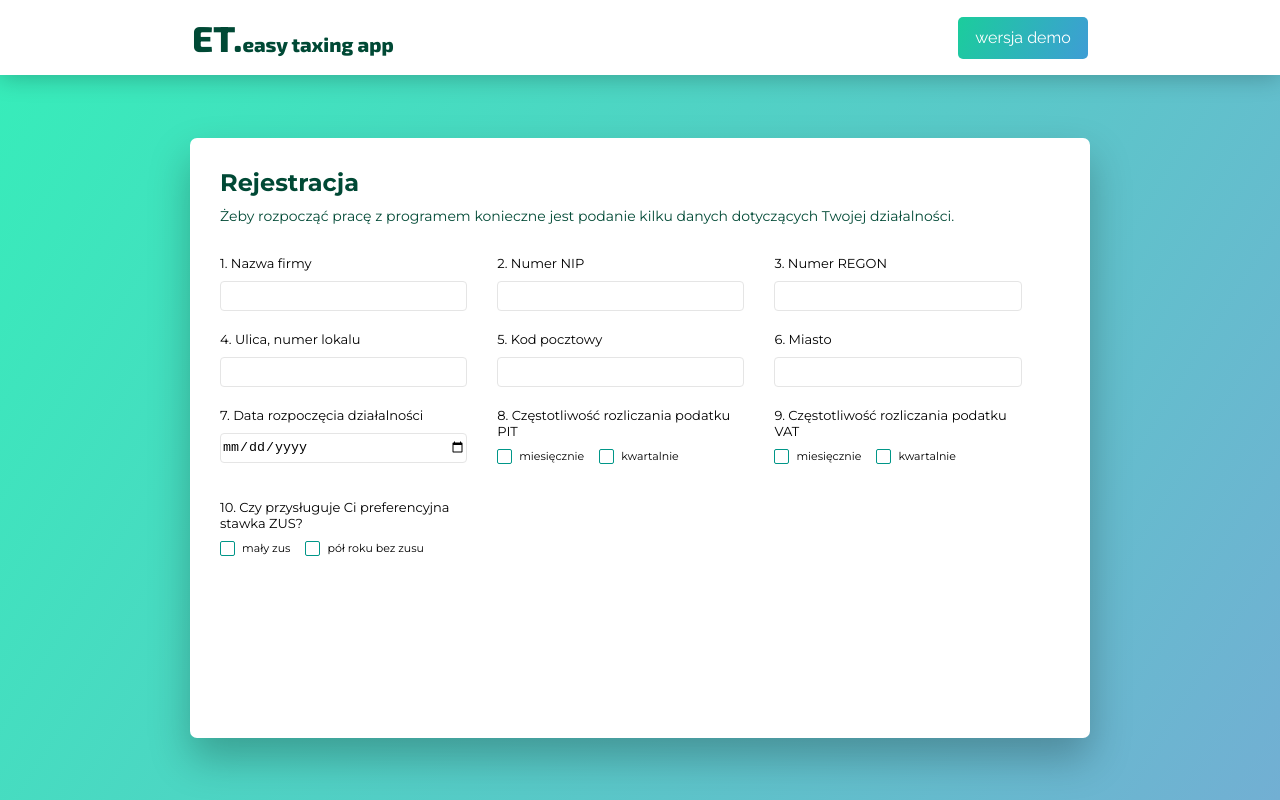
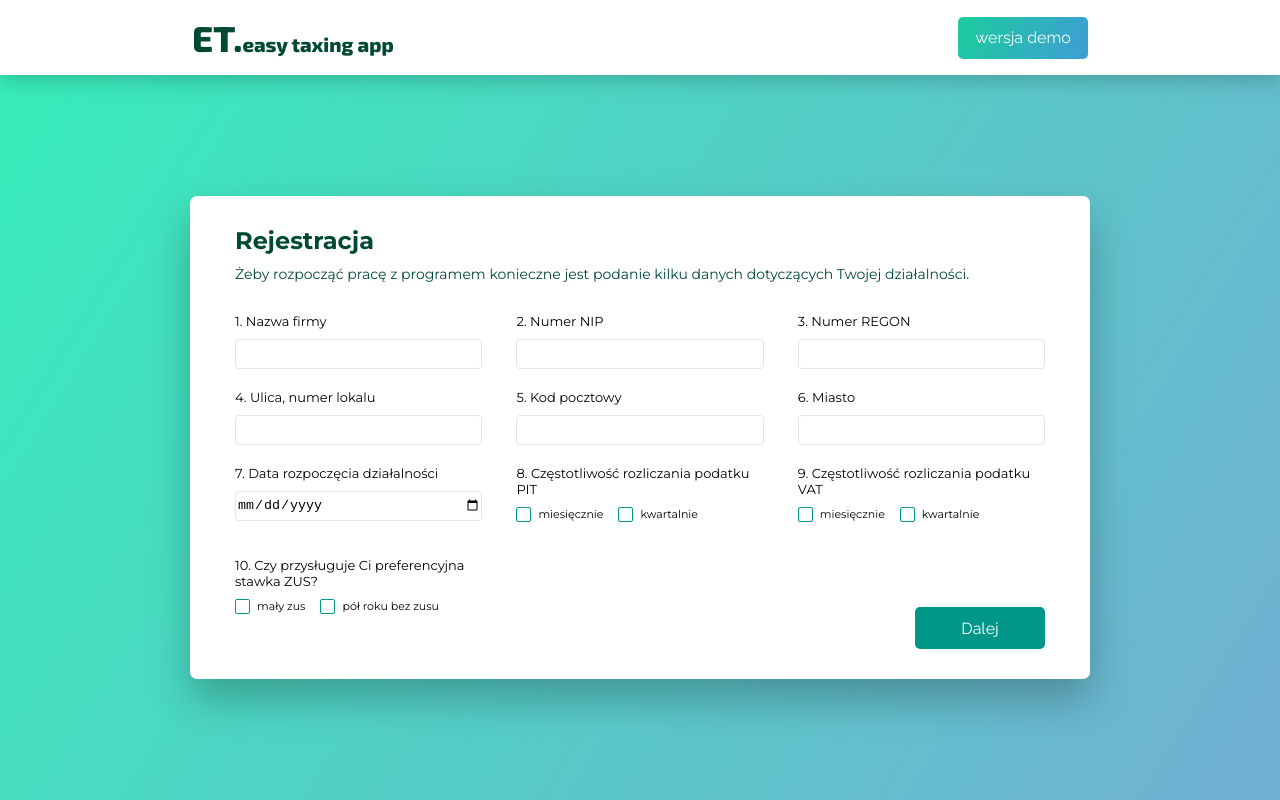
Before and after one commit to pavkrol/et-app, a React app: page /register in a window 1280 px wide. Built offline with nearby package versions, Linux system fonts and the light colour scheme.

Commit message:
nested routing added

```diff
--- a/src/App.js
+++ b/src/App.js
@@ -14,7 +14,7 @@ const App = () => {
       <GlobalStyle/>
       <Router>
         <LandingPage path="/" />
-        <RegisterPage path="register" />
+        <RegisterPage path="register/*" />
       </Router>
       </>
     </ThemeProvider>
--- a/src/components/Button.js
+++ b/src/components/Button.js
@@ -3,7 +3,7 @@ import styled from "styled-components";
 import {Link} from "@reach/router";
 
 const Button = styled.a`
-  color: ${(props) => props.type === 'gradient'|| props.type === 'empty' ? 'white' : ({theme}) => theme.colors.lightGreen};
+  color: ${(props) => props.type === 'full' ? ({theme}) => theme.colors.lightGreen : 'white'};
   width: 130px;
   height: 42px;
   font-family: ${({theme}) => theme.font.second};
@@ -11,18 +11,23 @@ const Button = styled.a`
   display: flex;
   align-items: center;
   justify-content: center;
-  background: ${(props) => props.type === 'gradient' ? 'linear-gradient(111.28deg, #1BCD9C 0%, #3E9DD5 100%)' : (
-    props.type === 'full' ? 'white' : 'transparent'
+  background: ${(props) => props.type === 'gradient'
+  ? 'linear-gradient(111.28deg, #1BCD9C 0%, #3E9DD5 100%)'
+  : (
+    props.type === 'full'
+    ? 'white'
+    : (props.type === 'full_green' ? '#009688' : 'transparent')
   )};
   border-radius: 5px;
   border: 1px solid ${(props) => props.type === 'empty'|| props.type === 'full' ? 'white' : 'none'};
 
   :hover {
     background: ${(props) => props.type === 'gradient'|| props.type === 'empty' ? 'white' : 'none'} ;
-    border: 1px solid ${(props) => props.type === 'gradient' ? ({theme}) => theme.colors.lightGreen : (
-    props.type === 'full' ? 'white' : 'none'
-  )};;
-    color: ${(props) => props.type === 'gradient'|| props.type === 'empty' ? ({theme}) => theme.colors.lightGreen : 'white'} ;
+    border: 1px solid ${(props) => props.type === 'gradient' || props.type === 'full_green'
+    ? ({theme}) => theme.colors.lightGreen
+    : (props.type === 'full' ? 'white' : 'none')
+    };
+    color: ${(props) => props.type === 'full' ? 'white' : ({theme}) => theme.colors.lightGreen};
   }
 `;
 
--- /dev/null
+++ b/src/components/FinancialForm.js
@@ -0,0 +1,9 @@
+import React from 'react';
+
+const FinancialForm = () => {
+  return (
+    <div>This is financial form</div>
+  )
+};
+
+export default FinancialForm;
--- a/src/components/RegisterForm.js
+++ b/src/components/RegisterForm.js
@@ -1,10 +1,17 @@
 import React from 'react';
 import styled, {css} from 'styled-components';
+import Button from './Button';
+import { Link } from "@reach/router";
 
 const Form = styled.form`
   display: flex;
   flex-wrap: wrap;
   margin-top: 30px;
+  justify-content: space-between;
+  a {
+    align-self: flex-end;
+    margin-right: 30px;
+  }
 `;
 
 const Field = styled.div`
@@ -149,6 +156,7 @@ const RegisterForm = () => {
           );
         })
       }
+      <Button type="full_green" as={Link} to="financial">Dalej</Button>
     </Form>
   )
 };
--- a/src/containers/MainContent.js
+++ b/src/containers/MainContent.js
@@ -1,6 +1,9 @@
 import React from 'react';
 import styled from 'styled-components';
 import RegisterForm from '../components/RegisterForm';
+import FinancialForm from '../components/FinancialForm';
+import {Router} from '@reach/router';
+
 
 const Content = styled.section`
   height: calc(100vh - 75px);
@@ -12,11 +15,10 @@ const Content = styled.section`
 
 const FormWrapper = styled.div`
   width: 900px;
-  min-height: 600px;
   background-color: white;
   box-shadow: 0 20px 40px rgba(0,0,0,0.25);
   border-radius: 7px;
-  padding: 30px;
+  padding: 30px 15px 30px 45px;
 `;
 
 const Title = styled.h2`
@@ -35,15 +37,19 @@ const Description = styled.p`
 `;
 
 const MainContent = () => {
+
+
+
   return (
     <Content>
       <FormWrapper>
-      <Title>Rejestracja</Title>
-      <Description>Żeby rozpocząć pracę z programem konieczne jest podanie kilku danych dotyczących Twojej działalności.</Description>
-      <RegisterForm/>
+        <Title>Rejestracja</Title>
+        <Description>Żeby rozpocząć pracę z programem konieczne jest podanie kilku danych dotyczących Twojej działalności.</Description>
+        <Router>
+          <RegisterForm path="/"/>
+          <FinancialForm path="/financial"/>
+        </Router>
       </FormWrapper>
-
-
     </Content>
   )
 };
```
